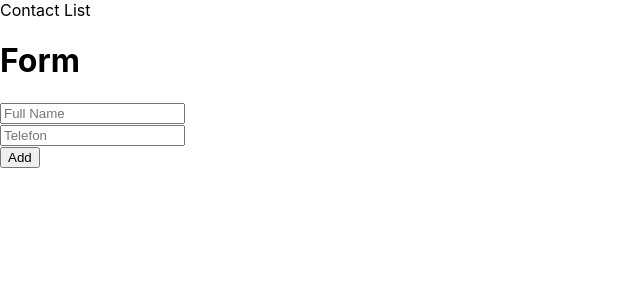
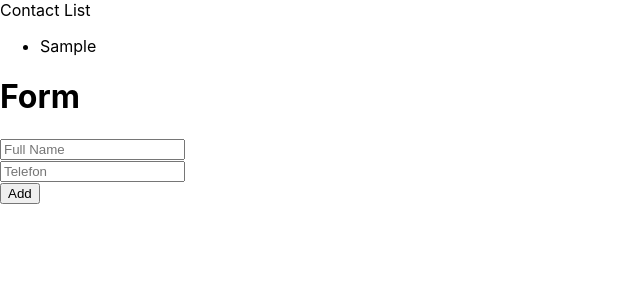
Before and after one commit to SAslan8006/ReactDersleri, a React (Create React App) app: page / in a window 1280 px wide. Both pictures are taken after typing "Sample", "Sample" into the empty fields and a click on the button "Add". Shown: the top 300 px of the page, without its empty margins (0-640 px from the left). Built offline with nearby package versions, Linux system fonts and the light colour scheme.

Commit message:
Kayıtların Listelenmesi

```diff
--- a/src/componenets/Contacts/List/index.js
+++ b/src/componenets/Contacts/List/index.js
@@ -1,8 +1,15 @@
 import React from 'react'
 
-function List() {
+function List({ contacts }) {
     return (
-        <div>Contact List</div>
+        <div>Contact List
+
+            <ul>
+                {contacts.map((contact, i) => (
+                    <li key={i}>{contact.fullname}</li>
+                ))}
+            </ul>
+        </div>
     )
 }
 
--- a/src/componenets/Contacts/index.js
+++ b/src/componenets/Contacts/index.js
@@ -10,7 +10,7 @@
 
     return (
         <div>
-            <List />
+            <List contacts={contacts} />
             <Form addContact={setContacts} contacts={contacts} />
         </div>
     )
```
